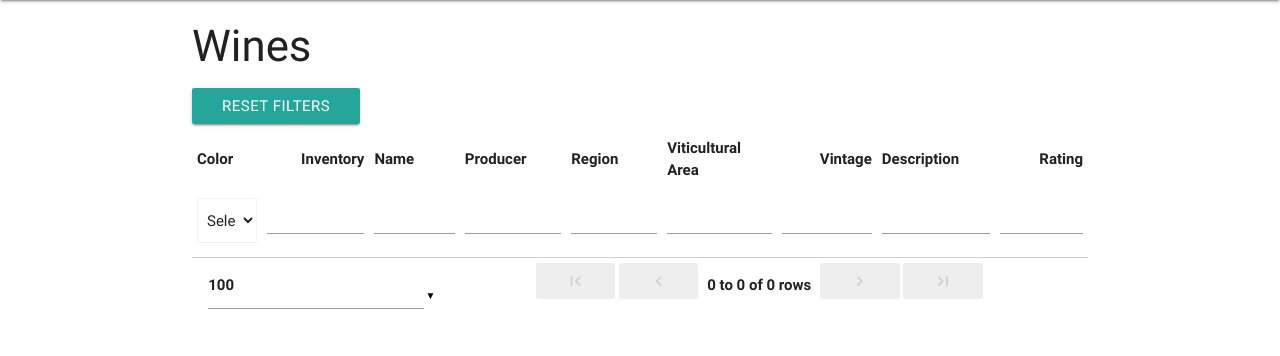
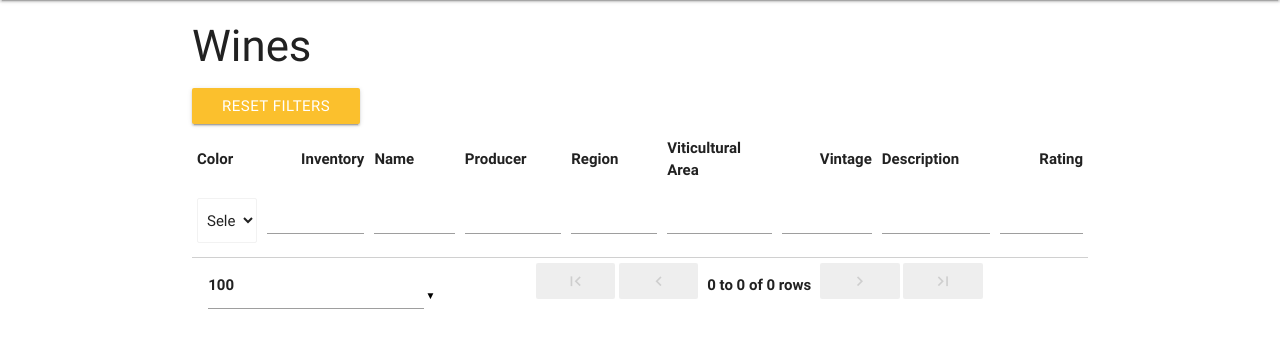
Before and after one commit to threecgreen/vinoteca, a Django app: page /wines/table/ in a window 1280 px wide. Shown: the part 64-420 px from the top of the page. Run offline with Django 3.2, Linux system fonts and the light colour scheme; data that the repository does not hold is empty; some libraries are stand-ins or nearby versions.

Commit message:
Fix reset button color in wines table

```diff
--- a/view/templates/wines_table.html
+++ b/view/templates/wines_table.html
@@ -10,7 +10,7 @@
     <div class="row">
         <div class="col s12">
             <h3>Wines</h3>
-            <button class="btn reset">Reset Filters</button>
+            <button class="btn reset yellow darken-2">Reset Filters</button>
             <table class="highlight responsive sortable tablesorter condensed">
                 <thead>
                     <tr>
```
